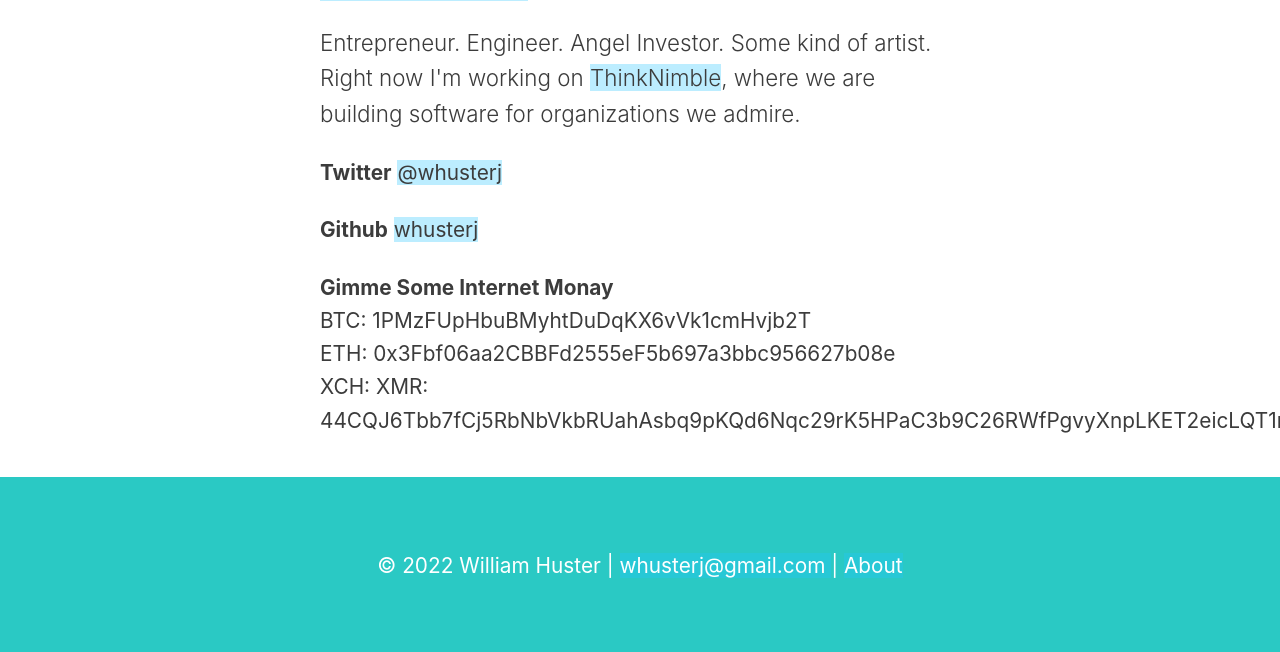
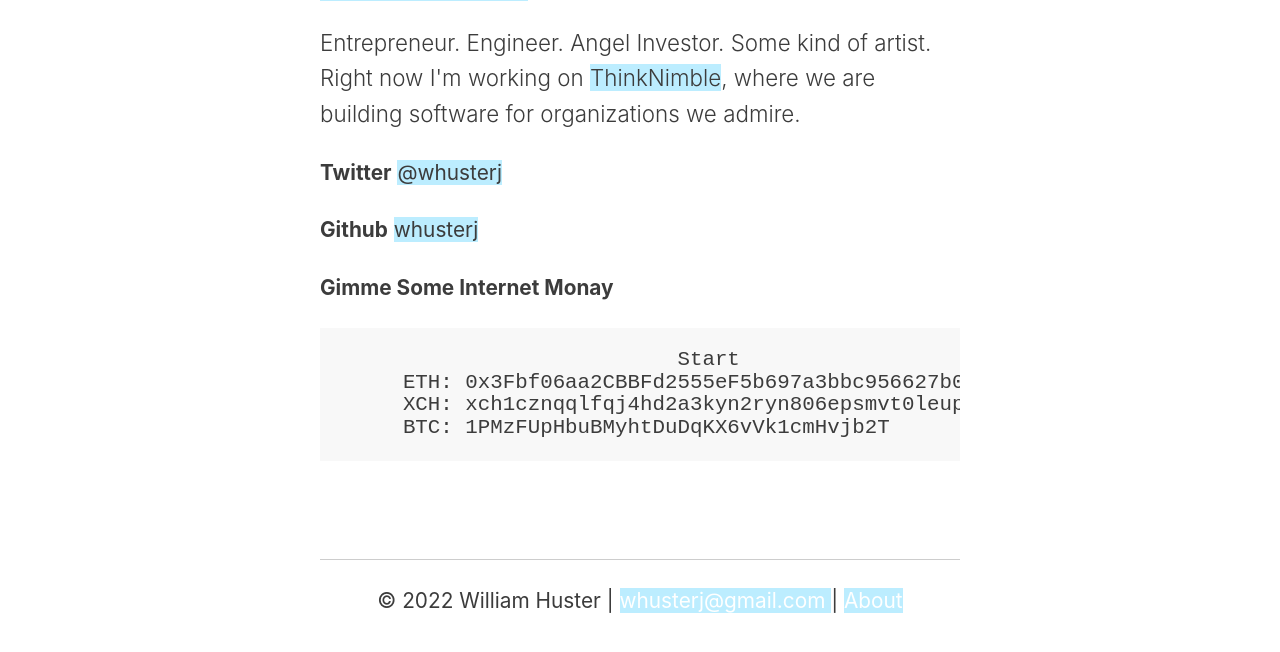
Before and after one commit to whusterj/whusterj.github.io, a Jekyll site: the page built from about.html, in a window 1280 px wide, cut to the strip 454-1172 px from the top of the page. Shown: the top 652 px of the strip. Built offline with Jekyll 4.4.1, drawn with Linux system fonts in a browser that asks for light colours.

Commit message:
Updates to about, now, and default template pages

```diff
--- a/_layouts/default.html
+++ b/_layouts/default.html
@@ -61,6 +61,7 @@
 
         <footer class="footer">
             <address class="row-wrap footer__address">
+                <hr>
                 <p>
                     &copy; <time>{{ site.time | date: '%Y' }}</time>
                     {{site.author}} |
--- a/about.html
+++ b/about.html
@@ -34,9 +34,9 @@ layout: default
   -->
   <p>
     <strong>Gimme Some Internet Monay</strong><br>
-    BTC: 1PMzFUpHbuBMyhtDuDqKX6vVk1cmHvjb2T<br>
-    ETH: 0x3Fbf06aa2CBBFd2555eF5b697a3bbc956627b08e<br>
-    XCH:
-    XMR: 44CQJ6Tbb7fCj5RbNbVkbRUahAsbq9pKQd6Nqc29rK5HPaC3b9C26RWfPgvyXnpLKET2eicLQT1rL9Ea2jFnr3d978HftFR
+    <div class="language-plaintext highlighter-rouge"><div class="highlight"><pre class="highlight"><code>                            Start
+      ETH: 0x3Fbf06aa2CBBFd2555eF5b697a3bbc956627b08e
+      XCH: xch1cznqqlfqj4hd2a3kyn2ryn806epsmvt0leupda3u744ykvnhswls4v44h5
+      BTC: 1PMzFUpHbuBMyhtDuDqKX6vVk1cmHvjb2T<br></code></pre></div></div>
   </p>
 </main>
--- a/now.html
+++ b/now.html
@@ -6,6 +6,7 @@ layout: default
 {% include nav.html %}
 
 <main class="row-wrap">
+  <h2>What I'm up to</h2>
   <p class="bio">
     These days I'm learning Japanese and Morse Code. I set up a <a href="https://www.chia.net/" target="_blank">Chia (XCH)</a> farm last week for funsies, and I recently reinvented my entire personal task management system by migrating away from Google Tasks to <a href="https://amazingmarvin.com/" target="_blank">Amazing Marvin</a>, and I'm really digging it so far.
   </p>
--- a/static/css/style.css
+++ b/static/css/style.css
@@ -144,10 +144,8 @@ ul li {
 }
 
 .footer {
-  background-color: rgb(42, 201, 196);
-  color: white;
   text-align: center;
-  padding: 2rem 0 6rem;
+  padding: 2rem 0;
 }
 .footer__address {
   font-style: normal;
```
